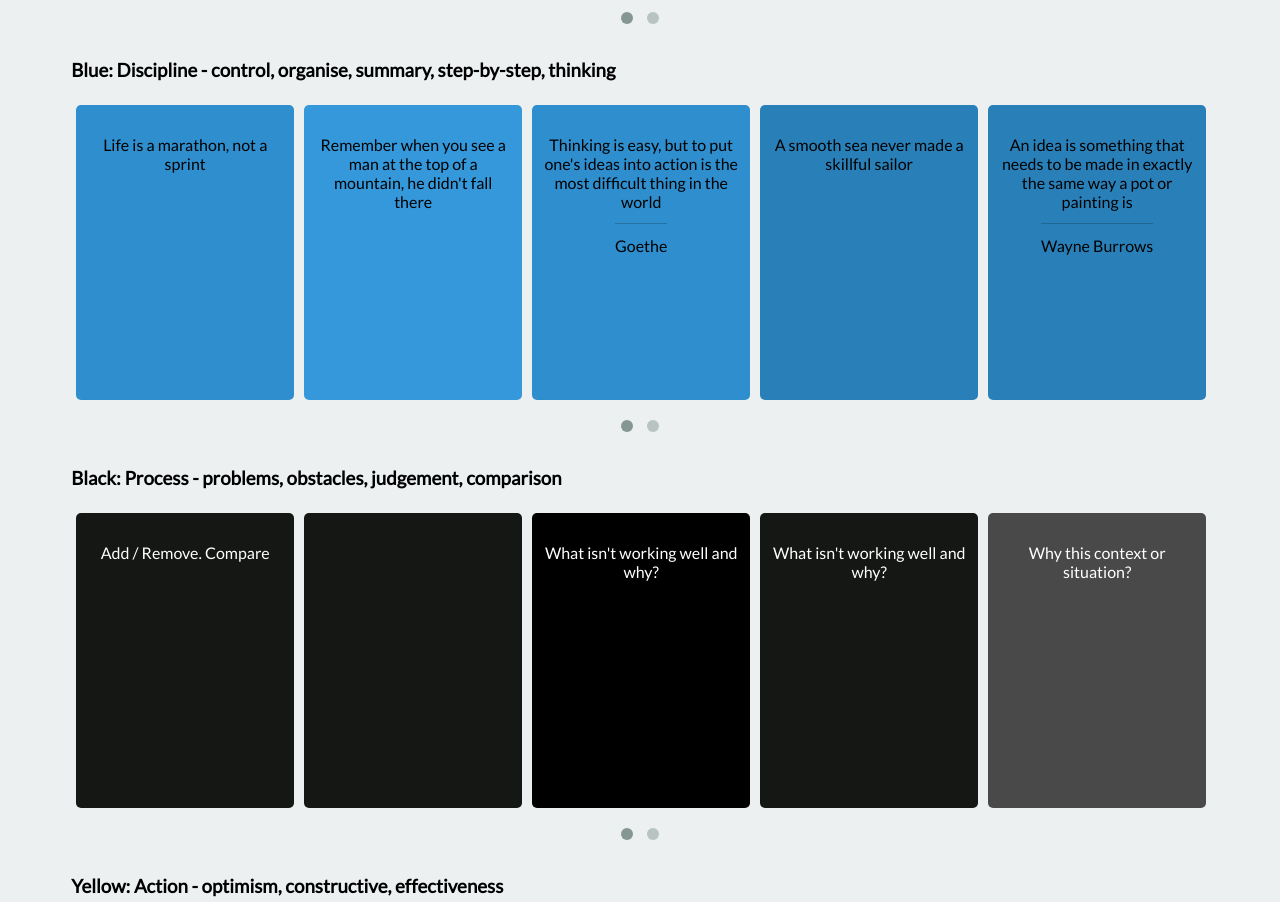
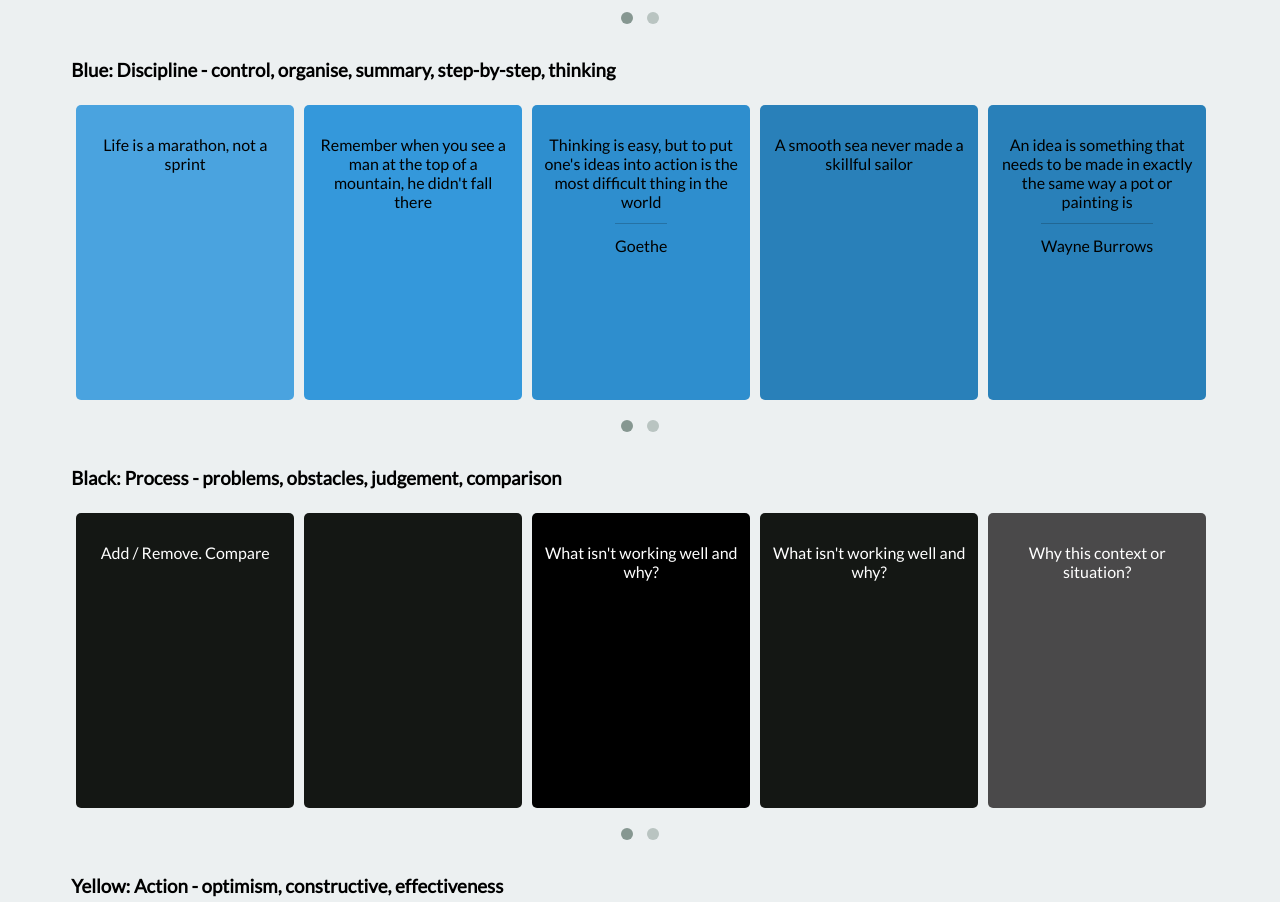
Before and after one commit to goldtopgirl/Filters, a plain HTML site: page index.html in a window 1280 px wide. Shown: the part 1332-2234 px from the top of the page. Drawn offline with nearby package versions, Linux system fonts and the light colour scheme.

Commit message:
changed class
from <div class="button blue-discipline4">Life is a marathon, not a sprint</div> to <div class="button blue-discipline5">Life is a marathon, not a sprint</div>

```diff
--- a/index.html
+++ b/index.html
@@ -66,7 +66,7 @@
 			<div class="button blue-discipline5">Fall down seven times, get up eight <br><span class="attr">Japan</span></div>
 			<div class="button blue-discipline3"><a href="http://www.youtube.com/watch?v=ikAb-NYkseI" class="_blank">When things get tough, this is what you should do: Make good art. I’m serious. Husband runs off with a politician — make good art. Leg crushed and then eaten by a mutated boa constrictor — make good art...</a><br><span class="attr">Neil Gaiman</span></div>
 			<div class="button blue-discipline4">Courage!</div>
-			<div class="button blue-discipline4">Life is a marathon, not a sprint</div>
+			<div class="button blue-discipline5">Life is a marathon, not a sprint</div>
 
 		</div>	<!-- discipline buttons end -->
 
```
